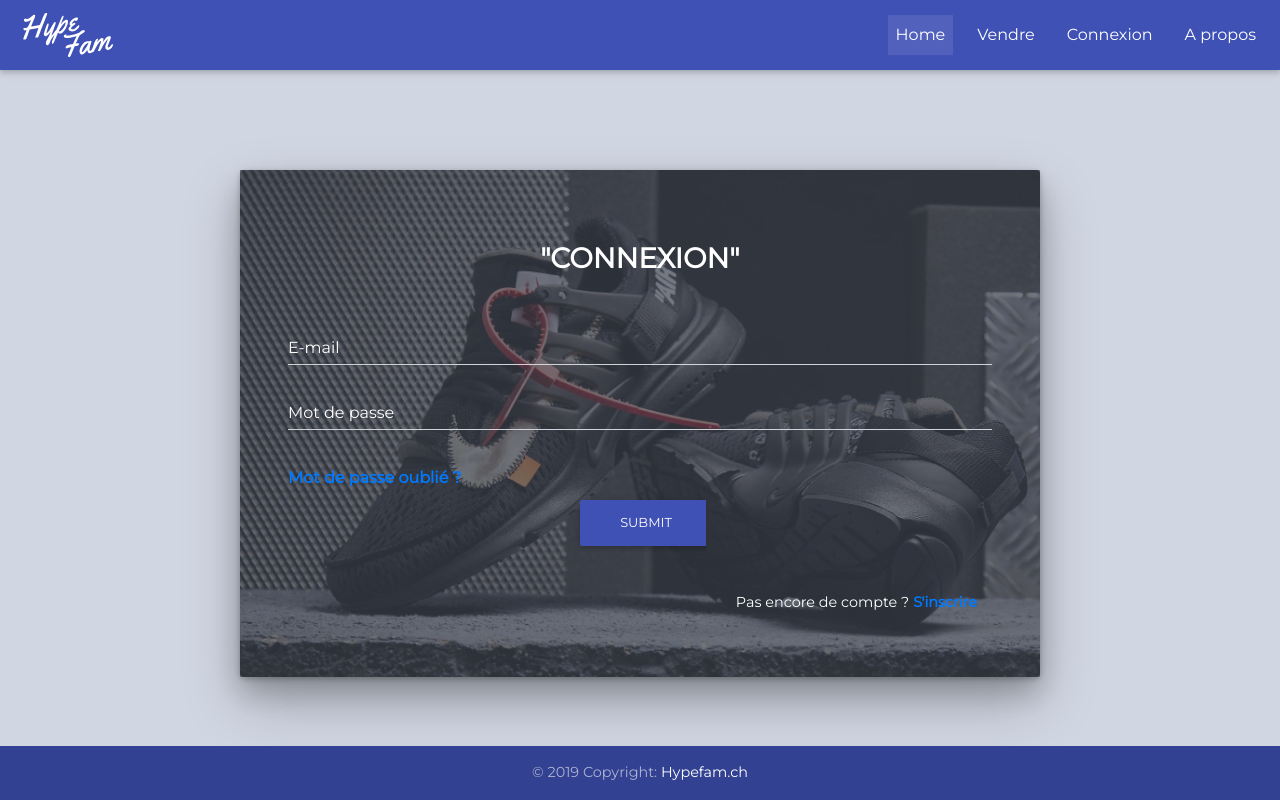
After one commit to Damjan02/hypefame, a PHP site: page /login.php in a window 1280 px wide. The commit adds this page. Run offline with PHP 8.4, Linux system fonts and the light colour scheme; some libraries are stand-ins or nearby versions.

Commit message:
Damjan login commit

```diff
--- a/dev/css/style.css
+++ b/dev/css/style.css
@@ -25,6 +25,10 @@ h3:hover{
 
 a:hover {
     color: #ffeb3b;
+}
+
+input:hover{
+    color: yellow;
 }
 
 footer{
--- /dev/null
+++ b/dev/login.php
@@ -0,0 +1,138 @@
+<?php
+/**
+ * Created by PhpStorm.
+ * User: jovanovic_damj-esig
+ * Date: 17.09.2019
+ * Time: 10:40
+ */
+?>
+<!DOCTYPE html>
+<html lang="fr">
+
+<head>
+    <meta charset="utf-8">
+    <meta name="viewport" content="width=device-width, initial-scale=1, shrink-to-fit=no">
+    <meta http-equiv="x-ua-compatible" content="ie=edge">
+    <title>Connexion</title>
+    <!-- Font Awesome -->
+    <link rel="stylesheet" href="https://use.fontawesome.com/releases/v5.8.2/css/all.css">
+    <!-- Bootstrap core CSS -->
+    <link href="css/bootstrap.min.css" rel="stylesheet">
+    <!-- Material Design Bootstrap -->
+    <link href="css/mdb.min.css" rel="stylesheet">
+    <!-- Your custom styles (optional) -->
+    <link href="css/style.css" rel="stylesheet">
+
+    <link href="https://fonts.googleapis.com/css?family=Montserrat&display=swap" rel="stylesheet">
+    <link href="https://fonts.googleapis.com/css?family=Rubik+Mono+One&display=swap" rel="stylesheet">
+</head>
+<body class="mdb-color lighten-5">
+    <!--Navbar-->
+    <nav class="navbar navbar-expand-lg navbar-dark indigo">
+
+        <a class="navbar-brand" href="#">
+            <div class="logo animated fadeInDown" style="background-image: url('img/svg/logo_nav.svg');"></div>
+        </a>
+        <button class="navbar-toggler" type="button" data-toggle="collapse" data-target="#navbarSupportedContent"
+                aria-controls="navbarSupportedContent" aria-expanded="false" aria-label="Toggle navigation">
+            <span class="navbar-toggler-icon"></span>
+        </button>
+        <div class="collapse navbar-collapse" id="navbarSupportedContent">
+            <ul class="navbar-nav mr-auto"></ul>
+            <ul class="navbar-nav nav-flex-icons">
+                <li class="nav-item active mr-3">
+                    <a class="nav-link" href="#">Home <span class="sr-only">(current)</span></a>
+                </li>
+                <li class="nav-item mr-3">
+                    <a class="nav-link" href="#">Vendre</a>
+                </li>
+                <li class="nav-item mr-3">
+                    <a class="nav-link" href="login.php">Connexion</a>
+                </li>
+                <li class="nav-item">
+                    <a class="nav-link" href="#">A propos</a>
+                </li>
+            </ul>
+        </div>
+
+    </nav>
+    <!--/.Navbar-->
+
+<!--Section: Live preview-->
+<section class="form-dark form-connexion">
+
+    <!--Form without header-->
+    <div class="card card-image" style="background-image: url('img/connexion.jpg');  background-size: cover;">
+        <div class="text-white rgba-stylish-strong py-5 px-5 z-depth-4">
+
+            <!--Header-->
+            <div class="text-center">
+                <h3 class="white-text mb-5 mt-4 font-weight-bold text-uppercase animated fadeInDown slow"><a class="white-text font-weight-bold"><strong>"Connexion"</strong></a></h3>
+                <span class="border-bottom border-primary" style="border-bottom: 2px solid !important;"></span>
+            </div>
+
+
+            <!--Body-->
+            <div class="md-form">
+                <input type="text" id="Form-email5" class="form-control white-text">
+                <label for="Form-email5" class="white-text">E-mail</label>
+            </div>
+
+            <div class="md-form pb-3">
+                <input type="password" id="Form-pass5" class="form-control white-text">
+                <label for="Form-pass5" class="white-text">Mot de passe</label>
+                <div class="form-check my-4">
+                    <label class="form-check-label white-text" for="defaultCheck17"><a href="#" class="font-weight-bold"> Mot de passe oublié ?</a></label>
+                </div>
+            </div>
+
+            <!--Grid row-->
+            <div class="row d-flex align-items-center mb-4">
+
+                <!--Grid column-->
+                <div class="text-center mb-3 col-md-12">
+                    <input type="submit" class="btn btn-block btn-rounded z-depth-1 indigo">
+                </div>
+                <!--Grid column-->
+            </div>
+            <!--Grid row-->
+
+            <!--Grid column-->
+            <div class="col-md-12">
+                <p class="font-small white-text d-flex justify-content-end">Pas encore de compte ? <a href="#" class=" ml-1 font-weight-bold"> S'inscrire</a></p>
+            </div>
+            <!--Grid column-->
+
+        </div>
+    </div>
+    <!--/Form without header-->
+
+</section>
+<!--Section: Live preview-->
+
+
+<!-- Footer -->
+<footer class="page-footer font-small indigo">
+
+    <!-- Copyright -->
+    <div class="footer-copyright text-center py-3">© 2019 Copyright:
+        <a href="https://mdbootstrap.com/education/bootstrap/"> Hypefam.ch</a>
+    </div>
+    <!-- Copyright -->
+
+</footer>
+<!-- Footer -->
+
+
+<!-- SCRIPTS -->
+<!-- JQuery -->
+<script type="text/javascript" src="js/jquery-3.4.1.min.js"></script>
+<!-- Bootstrap tooltips -->
+<script type="text/javascript" src="js/popper.min.js"></script>
+<!-- Bootstrap core JavaScript -->
+<script type="text/javascript" src="js/bootstrap.min.js"></script>
+<!-- MDB core JavaScript -->
+<script type="text/javascript" src="js/mdb.min.js"></script>
+</body>
+
+</html>
```
Also changed, not shown: dev/register.php (added, +152 -0 lines), dev/img/inscription.jpg (added).
